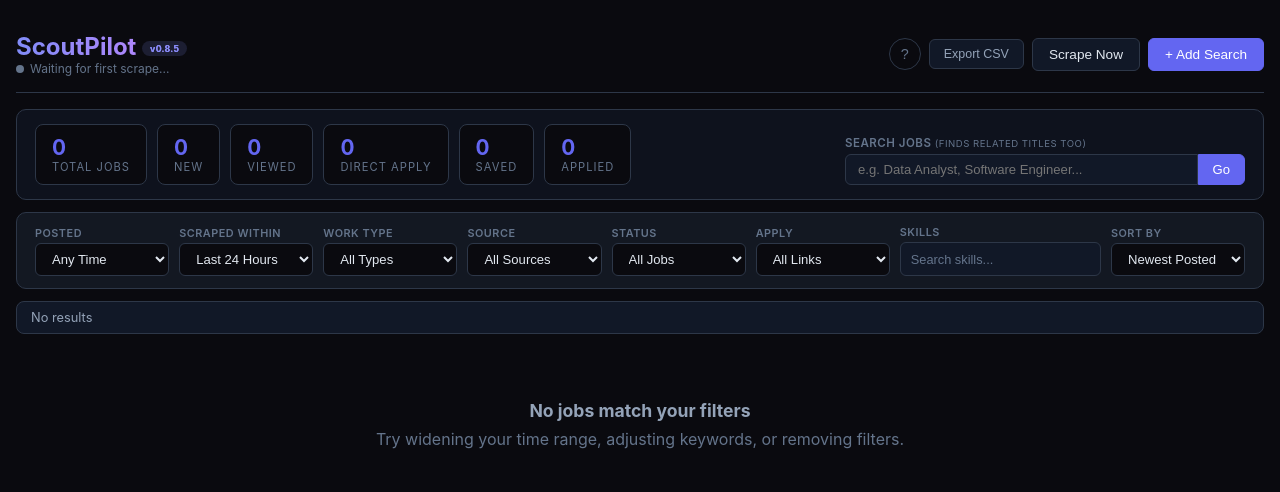
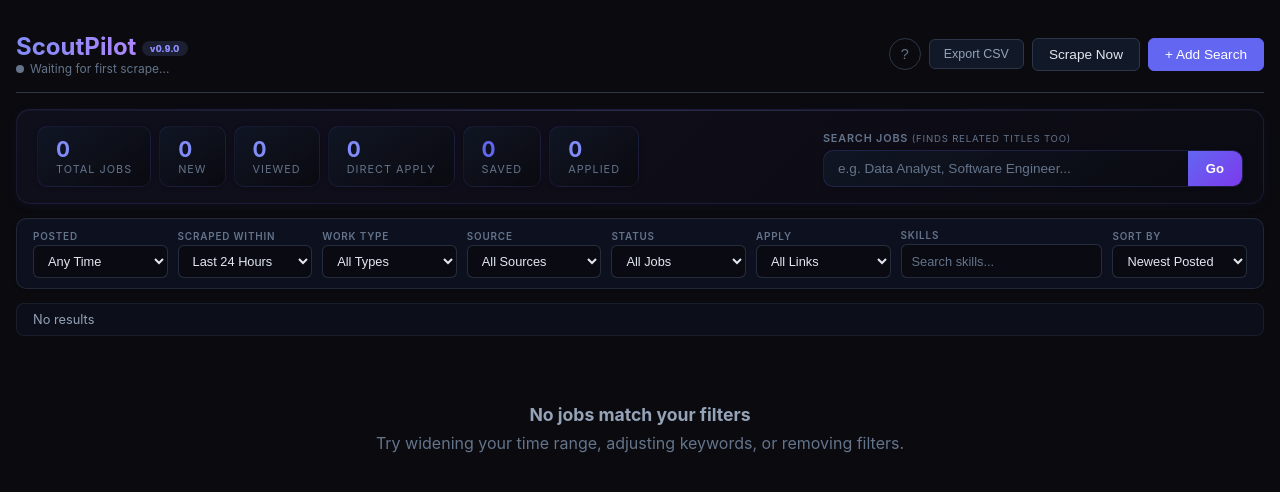
Before and after one commit to guru-dev-lab/scoutpilot, a FastAPI app: page / in a window 1280 px wide. Shown: the top 492 px of the page. Run offline with FastAPI, Linux system fonts and the light colour scheme; data that the repository does not hold is empty; parts of the project's set-up code (start-up, migrations or seed data) failed here and were passed over.

Commit message:
v0.9.0: Visual redesign — premium glass styling for dashboard sections
- Stats+search row: indigo gradient glow, top-edge light sweep, hover states on stat cards
- Search bar: floating dark input with gradient Go button, focus ring effect
- Filters row: frosted glass backdrop-filter, subtle inset highlights
- Results bar: softer translucent treatment
- All sections visually distinct with depth, not flat boxes

Co-Authored-By: Claude Opus 4.6 <noreply@anthropic.com>

```diff
--- a/main.py
+++ b/main.py
@@ -6,10 +6,10 @@ FastAPI app with background scheduler.
 # ──────────────────────────────────────────────
 # Build Info — update with each deploy
 # ──────────────────────────────────────────────
-BUILD_VERSION = "0.8.5"
+BUILD_VERSION = "0.9.0"
 BUILD_DATE = "2026-03-28"
 RECENT_CHANGES = [
-    {"version": "0.8.5", "date": "2026-03-28", "status": "active", "change": "UI polish — container backgrounds for stats and filters, filters stretch full width"},
+    {"version": "0.9.0", "date": "2026-03-28", "status": "active", "change": "Visual redesign — premium glass styling for stats and filters, refined search bar"},
     {"version": "0.8.4", "date": "2026-03-28", "status": "active", "change": "Compact layout — Smart Search beside stats, profiles managed in modal only"},
     {"version": "0.8.3", "date": "2026-03-28", "status": "active", "change": "Profile management panel with add/remove in one window"},
     {"version": "0.8.2", "date": "2026-03-28", "status": "active", "change": "Multi-skill filter — search and select multiple skill tags with OR logic"},
--- a/templates/index.html
+++ b/templates/index.html
@@ -39,11 +39,28 @@
   .changelog-text { color: var(--muted); }
 
   /* Stats + Search row */
-  .stats-search-row { display: flex; align-items: flex-end; gap: 16px; margin-bottom: 12px; background: rgba(17,24,39,0.6); border: 1px solid var(--border); border-radius: 10px; padding: 14px 18px; }
-  .stats { display: flex; gap: 10px; flex-wrap: wrap; flex-shrink: 0; }
-  .stat { background: var(--bg); border: 1px solid var(--border); border-radius: 8px; padding: 10px 16px; }
-  .stat .num { font-size: 1.3rem; font-weight: 700; color: var(--primary); }
-  .stat .label { font-size: 0.7rem; color: var(--text3); text-transform: uppercase; letter-spacing: 1px; }
+  .stats-search-row {
+    display: flex; align-items: flex-end; gap: 20px; margin-bottom: 14px;
+    background: linear-gradient(135deg, rgba(99,102,241,0.06) 0%, rgba(139,92,246,0.04) 50%, rgba(99,102,241,0.02) 100%);
+    border: 1px solid rgba(99,102,241,0.15);
+    border-radius: 14px; padding: 16px 20px;
+    box-shadow: 0 2px 12px rgba(99,102,241,0.06), inset 0 1px 0 rgba(255,255,255,0.03);
+    position: relative; overflow: hidden;
+  }
+  .stats-search-row::before {
+    content: ''; position: absolute; top: 0; left: 0; right: 0; height: 1px;
+    background: linear-gradient(90deg, transparent, rgba(129,140,248,0.2), transparent);
+  }
+  .stats { display: flex; gap: 8px; flex-wrap: wrap; flex-shrink: 0; }
+  .stat {
+    background: linear-gradient(145deg, rgba(17,24,39,0.8), rgba(10,10,15,0.9));
+    border: 1px solid rgba(99,102,241,0.12); border-radius: 10px; padding: 10px 18px;
+    box-shadow: 0 1px 4px rgba(0,0,0,0.2);
+    transition: border-color 0.2s, box-shadow 0.2s;
+  }
+  .stat:hover { border-color: rgba(99,102,241,0.3); box-shadow: 0 2px 8px rgba(99,102,241,0.1); }
+  .stat .num { font-size: 1.3rem; font-weight: 700; color: var(--primary-hover); }
+  .stat .label { font-size: 0.68rem; color: var(--text3); text-transform: uppercase; letter-spacing: 1px; }
 
   /* Buttons */
   .btn { padding: 8px 16px; border: 1px solid var(--border); border-radius: 6px; background: var(--surface); color: var(--text); cursor: pointer; font-size: 0.85rem; transition: all 0.15s; }
@@ -58,16 +75,28 @@
   .btn:disabled { opacity: 0.5; cursor: not-allowed; }
 
   /* Filter bar */
-  .filters { display: flex; gap: 10px; margin-bottom: 12px; align-items: flex-end; flex-wrap: nowrap; overflow-x: auto; padding: 12px 18px; background: rgba(30,41,59,0.45); border: 1px solid var(--border); border-radius: 10px; }
+  .filters {
+    display: flex; gap: 10px; margin-bottom: 14px; align-items: flex-end; flex-wrap: nowrap; overflow-x: auto;
+    padding: 10px 16px;
+    background: rgba(15,23,42,0.6);
+    border: 1px solid rgba(45,55,72,0.6);
+    border-radius: 10px;
+    backdrop-filter: blur(8px); -webkit-backdrop-filter: blur(8px);
+    box-shadow: inset 0 1px 0 rgba(255,255,255,0.02), 0 1px 3px rgba(0,0,0,0.15);
+  }
   .filter-group { display: flex; flex-direction: column; gap: 3px; flex: 1; min-width: 0; }
-  .filter-group label { font-size: 0.68rem; color: var(--text3); text-transform: uppercase; letter-spacing: 0.5px; font-weight: 600; }
-  .filters select { padding: 7px 12px; background: var(--bg); border: 1px solid var(--border); border-radius: 6px; color: var(--text); font-size: 0.82rem; white-space: nowrap; cursor: pointer; width: 100%; }
+  .filter-group label { font-size: 0.62rem; color: var(--text3); text-transform: uppercase; letter-spacing: 0.8px; font-weight: 600; }
+  .filters select {
+    padding: 7px 10px; background: rgba(10,10,15,0.7); border: 1px solid rgba(45,55,72,0.8);
+    border-radius: 6px; color: var(--text); font-size: 0.8rem; white-space: nowrap; cursor: pointer; width: 100%;
+    transition: border-color 0.15s;
+  }
   .filters select:focus { outline: none; border-color: var(--primary); }
   .filters select:hover { border-color: var(--text3); }
 
   /* Skill multi-tag picker */
   .skill-picker-group { min-width: 160px; max-width: 320px; flex: 1.5 !important; }
-  .skill-picker { position: relative; background: var(--surface); border: 1px solid var(--border); border-radius: 6px; display: flex; flex-wrap: wrap; align-items: center; gap: 4px; padding: 3px 6px; min-height: 34px; cursor: text; }
+  .skill-picker { position: relative; background: rgba(10,10,15,0.7); border: 1px solid rgba(45,55,72,0.8); border-radius: 6px; display: flex; flex-wrap: wrap; align-items: center; gap: 4px; padding: 3px 6px; min-height: 34px; cursor: text; transition: border-color 0.15s; }
   .skill-picker:focus-within { border-color: var(--primary); }
   .skill-picker .skill-tag-sel { display: inline-flex; align-items: center; gap: 3px; background: rgba(99,102,241,0.2); color: #a5b4fc; border-radius: 4px; padding: 2px 6px; font-size: 0.72rem; font-weight: 600; white-space: nowrap; }
   .skill-picker .skill-tag-sel .skill-tag-x { cursor: pointer; color: #818cf8; font-size: 0.85rem; line-height: 1; margin-left: 2px; }
@@ -83,15 +112,23 @@
   .skill-dropdown .no-results { padding: 8px 10px; color: var(--text3); font-size: 0.78rem; font-style: italic; }
 
   /* Smart Search bar — right side of stats row */
-  .smart-search-bar { flex: 1; min-width: 220px; max-width: 400px; margin-left: auto; }
-  .smart-search-inner { display: flex; flex-direction: column; gap: 4px; }
-  .smart-search-inner label { font-size: 0.72rem; color: var(--text3); text-transform: uppercase; letter-spacing: 0.5px; font-weight: 600; }
-  .search-row { display: flex; align-items: center; }
-  .search-row input { padding: 7px 12px; background: var(--surface); border: 1px solid var(--border); border-radius: 6px 0 0 6px; color: var(--text); font-size: 0.82rem; flex: 1; min-width: 0; }
-  .search-row input:focus { outline: none; border-color: var(--primary); }
-  .search-row button { padding: 7px 14px; background: var(--primary); border: 1px solid var(--primary); border-radius: 0 6px 6px 0; color: #fff; font-size: 0.82rem; cursor: pointer; flex-shrink: 0; }
-  .search-row button:hover { background: var(--primary-hover); }
-  .search-clear-btn { background: transparent !important; border: 1px solid var(--border) !important; border-left: none !important; border-right: none !important; border-radius: 0 !important; color: var(--text3) !important; padding: 7px 8px !important; font-size: 1rem !important; cursor: pointer; }
+  .smart-search-bar { flex: 1; min-width: 220px; max-width: 420px; margin-left: auto; }
+  .smart-search-inner { display: flex; flex-direction: column; gap: 5px; }
+  .smart-search-inner label { font-size: 0.68rem; color: var(--text3); text-transform: uppercase; letter-spacing: 0.8px; font-weight: 600; }
+  .search-row {
+    display: flex; align-items: center;
+    background: linear-gradient(145deg, rgba(17,24,39,0.8), rgba(10,10,15,0.9));
+    border: 1px solid rgba(99,102,241,0.2); border-radius: 10px;
+    box-shadow: 0 1px 4px rgba(0,0,0,0.2);
+    overflow: hidden; transition: border-color 0.2s, box-shadow 0.2s;
+  }
+  .search-row:focus-within { border-color: rgba(99,102,241,0.5); box-shadow: 0 0 0 3px rgba(99,102,241,0.1); }
+  .search-row input { padding: 10px 14px; background: transparent; border: none; color: var(--text); font-size: 0.85rem; flex: 1; min-width: 0; }
+  .search-row input:focus { outline: none; }
+  .search-row input::placeholder { color: var(--text3); }
+  .search-row button { padding: 10px 18px; background: linear-gradient(135deg, var(--primary), #7c3aed); border: none; color: #fff; font-size: 0.82rem; font-weight: 600; cursor: pointer; flex-shrink: 0; transition: opacity 0.15s; }
+  .search-row button:hover { opacity: 0.85; }
+  .search-clear-btn { background: transparent !important; border: none !important; border-radius: 0 !important; color: var(--text3) !important; padding: 10px 6px !important; font-size: 1.1rem !important; cursor: pointer; line-height: 1; }
   .search-clear-btn:hover { color: var(--red) !important; }
   .search-row input.has-search { border-color: var(--primary); background: rgba(99,102,241,0.08); }
   .search-active-banner { background: linear-gradient(135deg, rgba(99,102,241,0.15), rgba(139,92,246,0.1)); border: 1px solid rgba(99,102,241,0.3); border-radius: 8px; padding: 8px 14px; margin-bottom: 6px; display: flex; align-items: center; justify-content: space-between; font-size: 0.82rem; color: var(--text2); }
@@ -100,7 +137,7 @@
   .search-active-banner button:hover { border-color: var(--red); color: var(--red); }
 
   /* Results bar */
-  .results-bar { display: flex; align-items: center; justify-content: space-between; padding: 8px 14px; background: var(--surface); border: 1px solid var(--border); border-radius: 8px; margin-bottom: 6px; font-size: 0.8rem; color: var(--text2); }
+  .results-bar { display: flex; align-items: center; justify-content: space-between; padding: 8px 16px; background: rgba(15,23,42,0.4); border: 1px solid rgba(45,55,72,0.4); border-radius: 8px; margin-bottom: 8px; font-size: 0.8rem; color: var(--text2); }
   .results-bar .count { font-weight: 700; color: var(--primary-hover); font-size: 0.9rem; }
   .results-bar .filter-hint { color: var(--text3); font-size: 0.72rem; }
 
```
